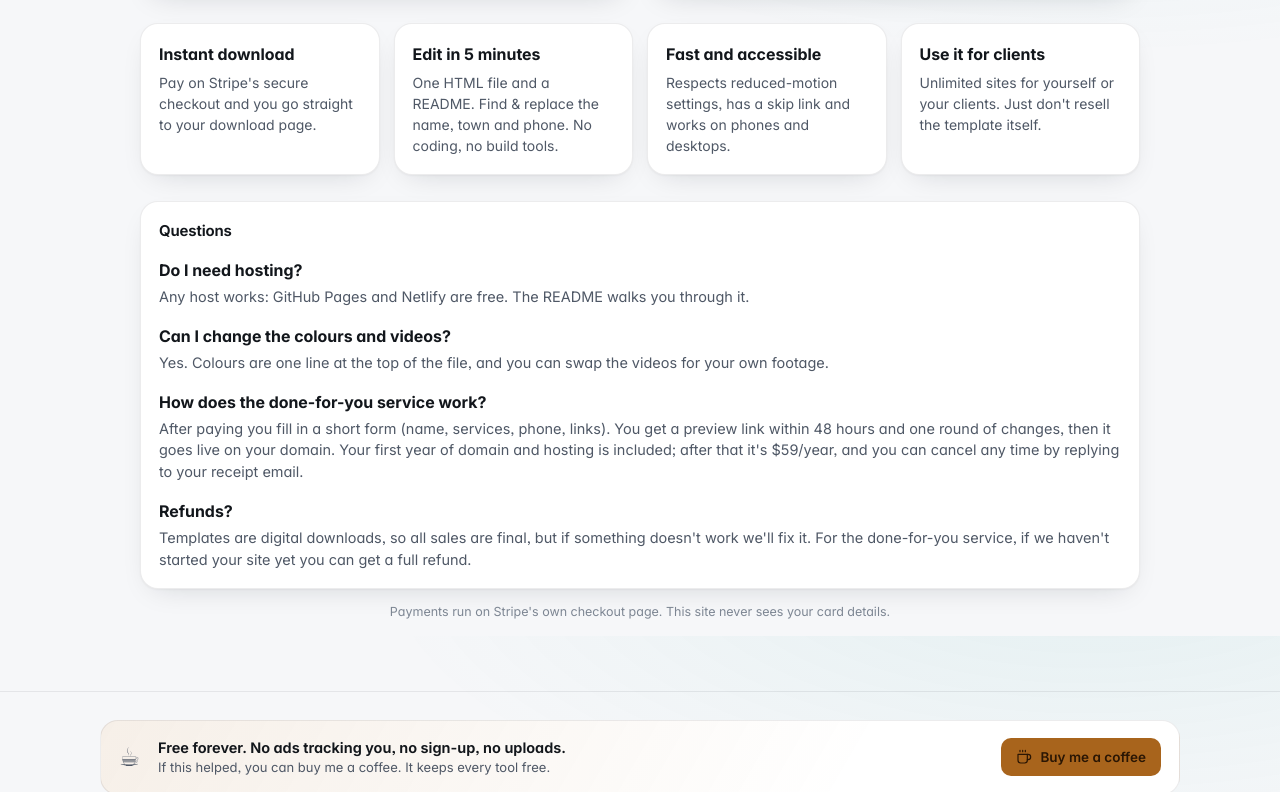
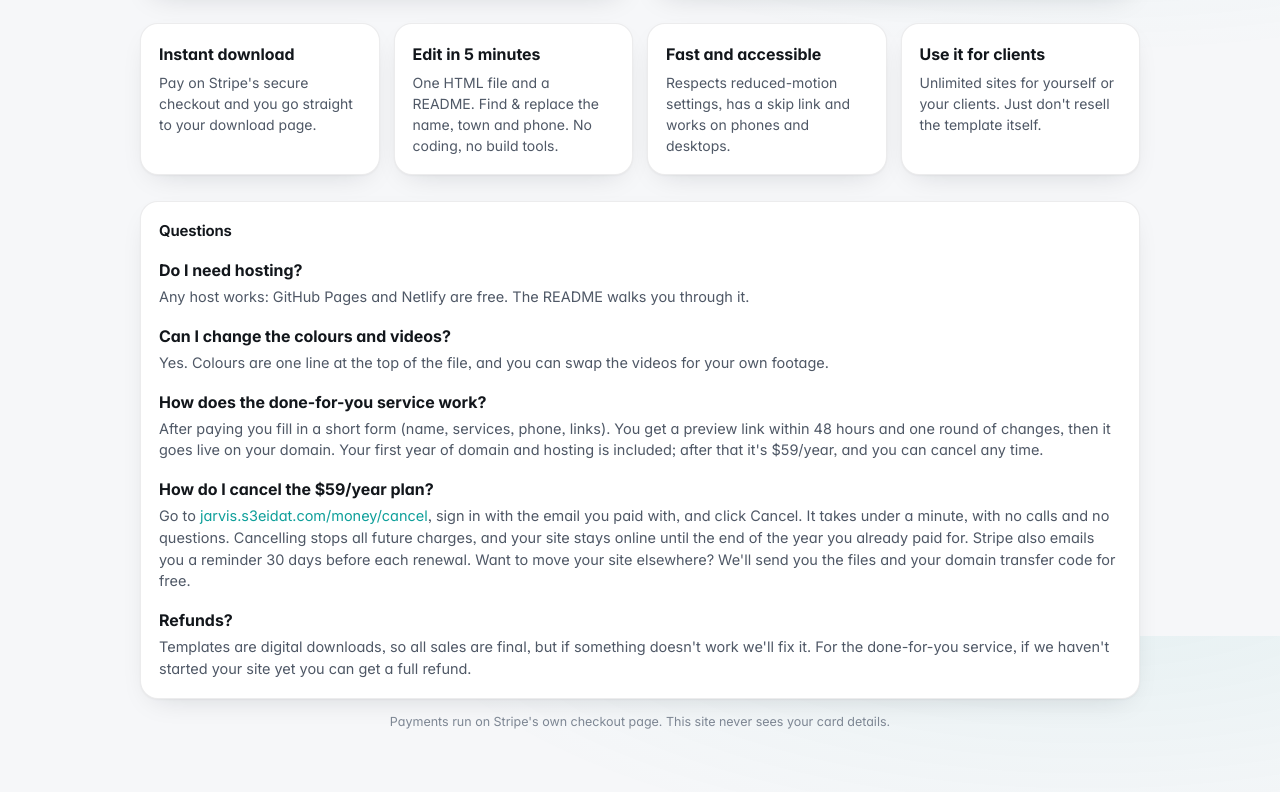
Before and after one commit to s3eidat/s3eidat.github.io, a plain HTML site: page templates/index.html in a window 1280 px wide. Shown: the part 1764-2556 px from the top of the page. Drawn offline with Linux system fonts and the light colour scheme.

Commit message:
CineSites: clear auto-renewal terms and online cancel link
Co-Authored-By: Claude Opus 5.5 <noreply@anthropic.com>

```diff
--- a/templates/index.html
+++ b/templates/index.html
@@ -56,7 +56,7 @@
     <div>
       <h2>Don't want to touch code? We build it for you.</h2>
       <p class="muted" style="margin:0">Your business name, services, prices, phone and map in a CineSite, live on your own .com within 48 hours.</p>
-      <ul><li>Pick any style below</li><li>Your own domain and hosting included for the first year</li><li>Preview link within 48 hours, one round of changes included</li><li>Then just $59/year for hosting, domain and small updates. Cancel any time.</li></ul>
+      <ul><li>Pick any style below</li><li>Your own domain and hosting included for the first year</li><li>Preview link within 48 hours, one round of changes included</li><li>Then just $59/year for hosting, domain and small updates. Renews automatically; <a href="https://jarvis.s3eidat.com/money/cancel">cancel any time</a> online.</li></ul>
     </div>
     <div class="tp-row"><span class="tp-price">$214<small style="display:block;font-size:13px;font-weight:500;color:var(--text-2)">then $59/year</small></span><a class="btn buy" data-product="site" href="#">Get My Website Built</a></div>
   </section>
@@ -118,7 +118,8 @@
     <h2 style="margin-top:0">Questions</h2>
     <h3>Do I need hosting?</h3><p>Any host works: GitHub Pages and Netlify are free. The README walks you through it.</p>
     <h3>Can I change the colours and videos?</h3><p>Yes. Colours are one line at the top of the file, and you can swap the videos for your own footage.</p>
-    <h3>How does the done-for-you service work?</h3><p>After paying you fill in a short form (name, services, phone, links). You get a preview link within 48 hours and one round of changes, then it goes live on your domain. Your first year of domain and hosting is included; after that it's $59/year, and you can cancel any time by replying to your receipt email.</p>
+    <h3>How does the done-for-you service work?</h3><p>After paying you fill in a short form (name, services, phone, links). You get a preview link within 48 hours and one round of changes, then it goes live on your domain. Your first year of domain and hosting is included; after that it's $59/year, and you can cancel any time.</p>
+    <h3>How do I cancel the $59/year plan?</h3><p>Go to <a href="https://jarvis.s3eidat.com/money/cancel">jarvis.s3eidat.com/money/cancel</a>, sign in with the email you paid with, and click Cancel. It takes under a minute, with no calls and no questions. Cancelling stops all future charges, and your site stays online until the end of the year you already paid for. Stripe also emails you a reminder 30 days before each renewal. Want to move your site elsewhere? We'll send you the files and your domain transfer code for free.</p>
     <h3>Refunds?</h3><p>Templates are digital downloads, so all sales are final, but if something doesn't work we'll fix it. For the done-for-you service, if we haven't started your site yet you can get a full refund.</p>
   </section>
   <p class="faint center mt">Payments run on Stripe's own checkout page. This site never sees your card details.</p>
```
